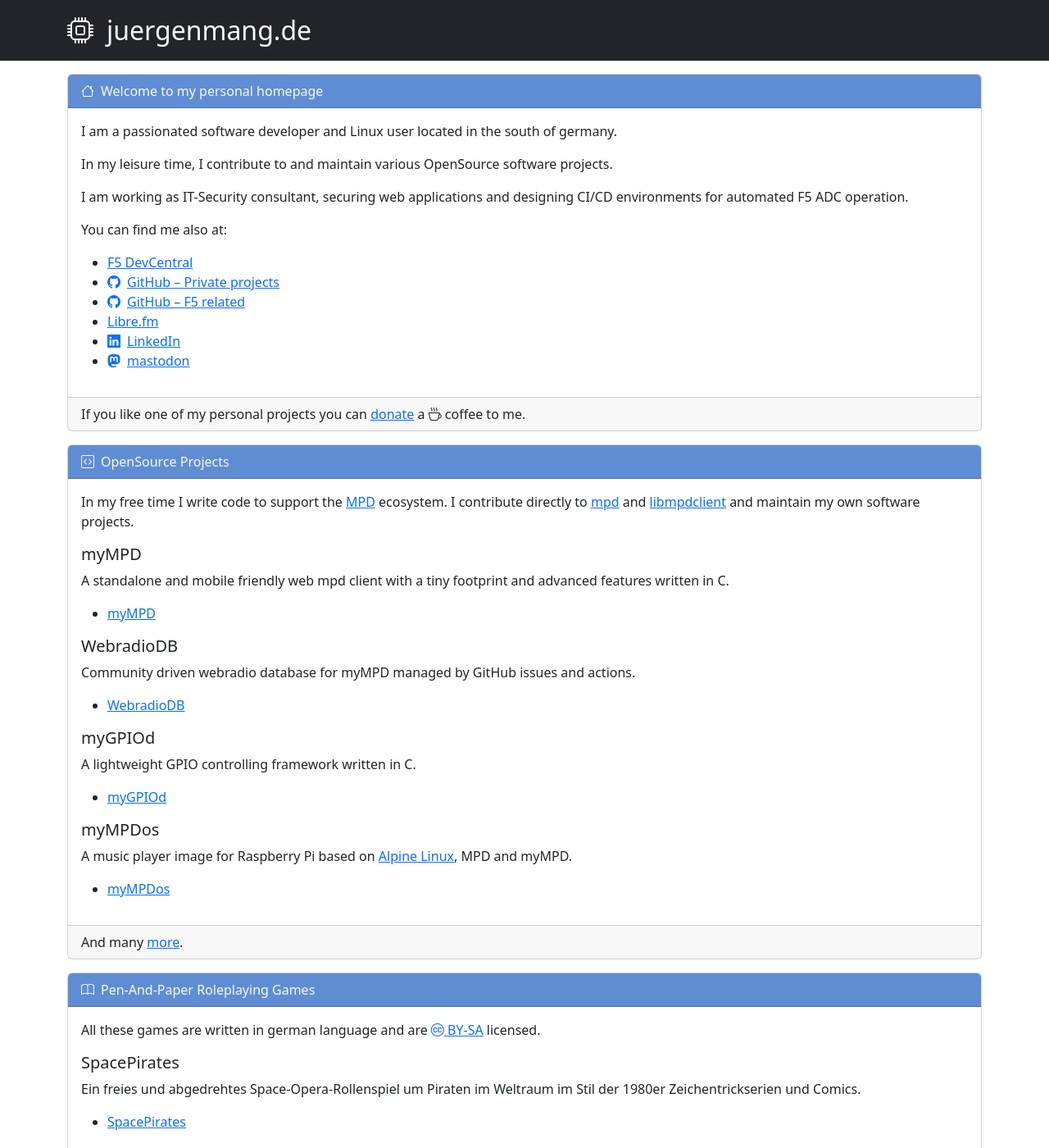
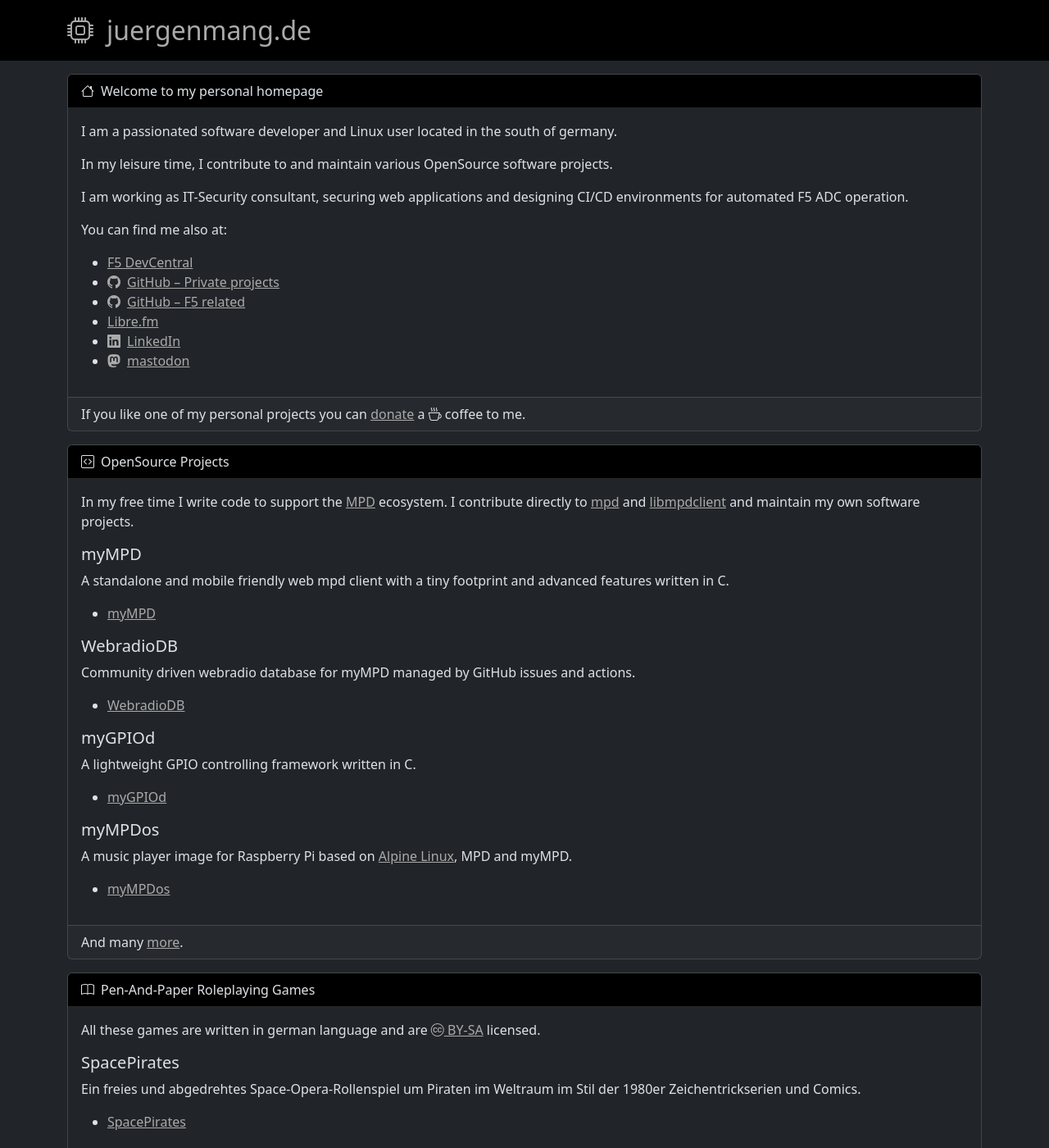
Before and after one commit to jcorporation/jcorporation.github.io, a Jekyll site: the page built from index.md, in a window 1280 px wide and 1400 px high. Shown: the whole window at 82% size. Built offline with Jekyll 4.4.1, drawn with Linux system fonts in a browser that asks for light colours.

Commit message:
Dark mode

```diff
--- a/_layouts/default.html
+++ b/_layouts/default.html
@@ -9,10 +9,10 @@
     <link rel="stylesheet" type="text/css" href="{{ site.baseurl }}/assets/bootstrap-icons.min.css"/>
     <link rel="stylesheet" type="text/css" href="{{ site.baseurl }}/assets/custom.css"/>
   </head>
-  <body>
-    <header class="bg-dark navbar navbar-expand-lg sticky-top">
+  <body data-bs-theme="dark">
+    <header class="navbar navbar-expand-lg sticky-top">
       <nav class="container-xl">
-        <a class="navbar-brand link-light" href="{{ site.baseurl }}/"><span class="bi-cpu me-3"></span>{{ site.name }}</a>
+        <a class="navbar-brand" href="{{ site.baseurl }}/"><span class="bi-cpu me-3"></span>{{ site.name }}</a>
       </nav>
     </header>
     <main class="container-xl mt-3">
--- a/assets/custom.css
+++ b/assets/custom.css
@@ -2,6 +2,25 @@
     font-size: 200%;
 }
 
-.card-header {
-    background-color: #5f8dd3;
+/* light theme */
+[data-bs-theme="light"] header {
+    background-color: var(--bs-gray-300);
 }
+
+/* dark theme */
+[data-bs-theme="dark"] header,
+[data-bs-theme="dark"] .card-header {
+    background-color: #000000;
+}
+
+[data-bs-theme="dark"] a,
+[data-bs-theme="dark"] a:visited,
+[data-bs-theme="dark"] a:hover,
+[data-bs-theme="dark"] a:active {
+    color: #aaa;
+}
+
+[data-bs-theme="dark"] a:hover {
+    color: white;
+    text-decoration: none;
+}
--- a/index.md
+++ b/index.md
@@ -5,7 +5,7 @@ permalink: /
 ---
 
 <div class="card mb-3">
-<div class="card-header text-light"><span class="bi-house me-2"></span>Welcome to my personal homepage</div>
+<div class="card-header"><span class="bi-house me-2"></span>Welcome to my personal homepage</div>
 <div class="card-body">
 <p>I am a passionated software developer and Linux user located in the south of germany.</p>
 <p>In my leisure time, I contribute to and maintain various OpenSource software projects.</p>
@@ -26,7 +26,7 @@ If you like one of my personal projects you can <a href="{{ site.url }}/donate">
 </div>
 
 <div class="card mb-3">
-<div class="card-header text-light"><span class="bi-code-square me-2"></span>OpenSource Projects</div>
+<div class="card-header"><span class="bi-code-square me-2"></span>OpenSource Projects</div>
 <div class="card-body">
 <p>In my free time I write code to support the <a href="https://www.musicpd.org/">MPD</a> ecosystem. I contribute directly to <a href="https://github.com/MusicPlayerDaemon/MPD">mpd</a> and <a href="https://github.com/MusicPlayerDaemon/libmpdclient">libmpdclient</a> and maintain my own software projects.</p>
 
@@ -61,7 +61,7 @@ And many <a href="https://github.com/jcorporation?tab=repositories">more</a>.
 </div>
 
 <div class="card mb-3">
-<div class="card-header text-light"><span class="bi-book me-2"></span>Pen-And-Paper Roleplaying Games</div>
+<div class="card-header"><span class="bi-book me-2"></span>Pen-And-Paper Roleplaying Games</div>
 <div class="card-body">
 <p>All these games are written in german language and are <a href="http://creativecommons.org/licenses/by-sa/4.0/"><span class="bi-cc-circle"></span> BY-SA</a> licensed.</p>
 <h5 class="card-title">SpacePirates</h5>
```
